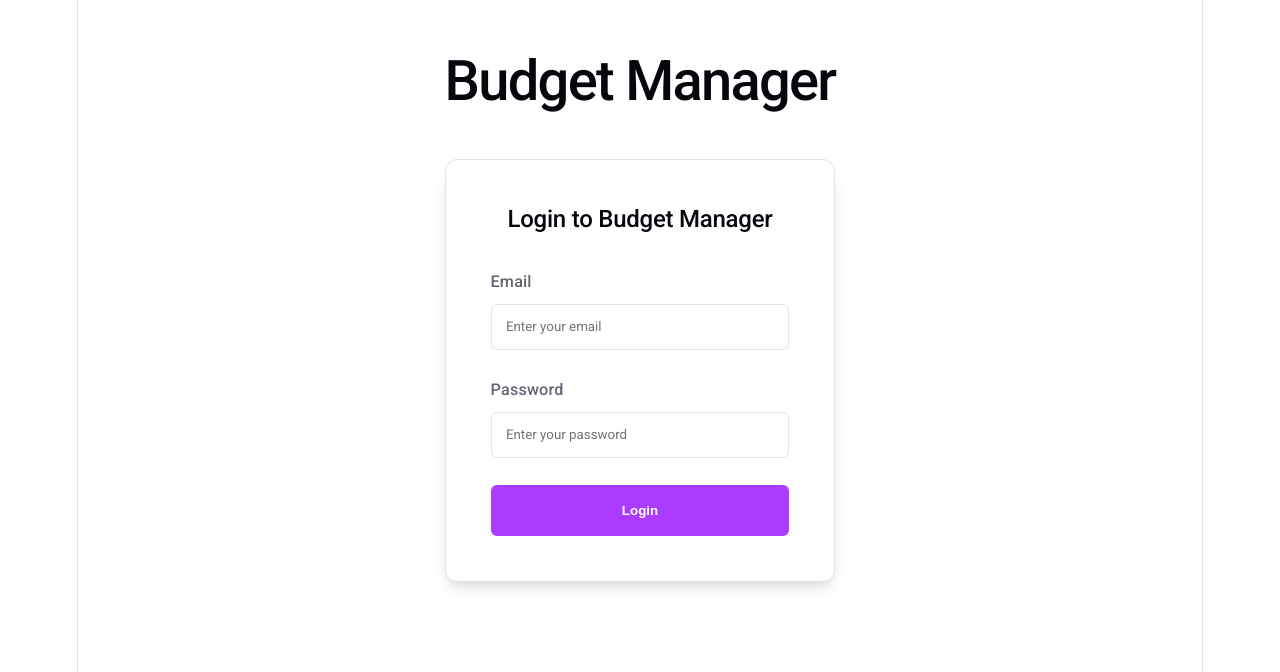
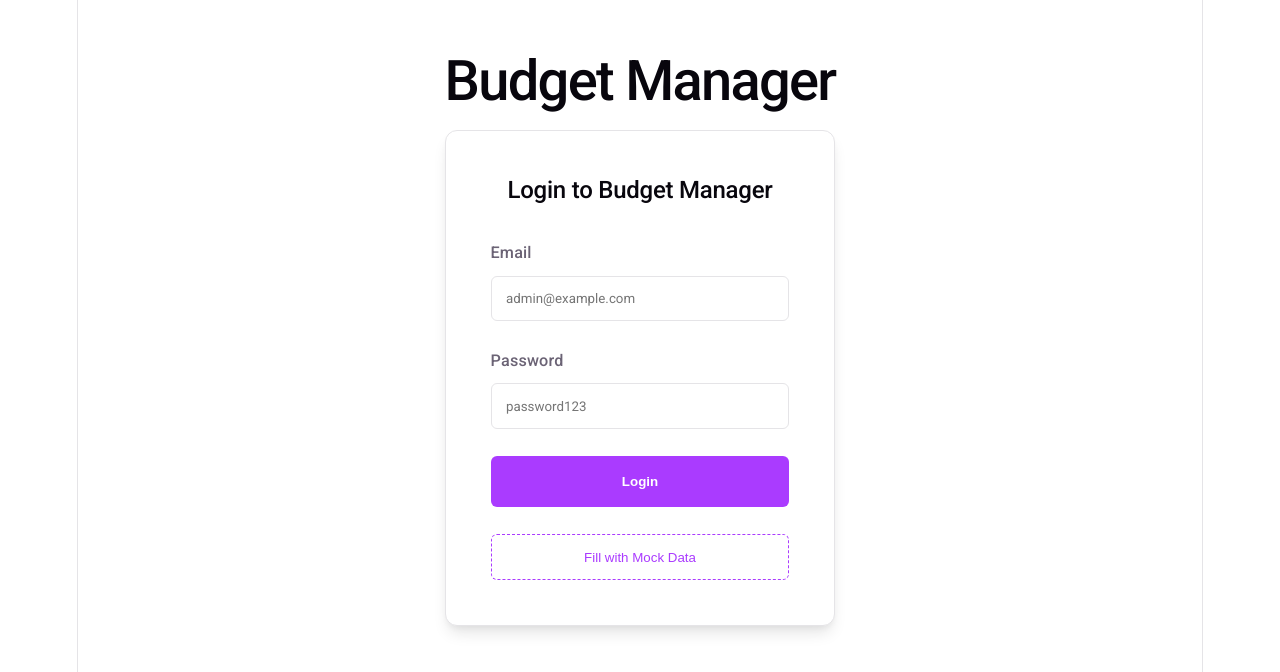
Before and after one commit to lukasmatusiewicz/budget-manager, a React (Vite) app: page /login in a window 1280 px wide. Shown: the top 672 px of the page. Built offline with nearby package versions, Linux system fonts and the light colour scheme.

Commit message:
mock login

```diff
--- a/src/views/Login/Login.css
+++ b/src/views/Login/Login.css
@@ -67,3 +67,18 @@
 .login-button:hover {
   opacity: 0.9;
 }
+
+.mock-data-button {
+  padding: 0.8rem;
+  background: none;
+  border: 1px dashed var(--accent);
+  color: var(--accent);
+  border-radius: 6px;
+  font-weight: 500;
+  cursor: pointer;
+  transition: background-color 0.2s ease;
+}
+
+.mock-data-button:hover {
+  background-color: var(--accent-bg);
+}
--- a/src/views/Login/Login.jsx
+++ b/src/views/Login/Login.jsx
@@ -9,11 +9,18 @@ const Login = ({ onLogin }) => {
 
   const handleSubmit = (e) => {
     e.preventDefault();
-    // Simple mock login logic
-    if (email && password) {
+    // Specific mock login logic
+    if (email === 'admin@example.com' && password === 'password123') {
       onLogin();
       navigate('/');
+    } else {
+      alert('Invalid credentials. Use admin@example.com / password123');
     }
+  };
+
+  const fillMockData = () => {
+    setEmail('admin@example.com');
+    setPassword('password123');
   };
 
   return (
@@ -28,7 +35,7 @@ const Login = ({ onLogin }) => {
               id="email"
               value={email}
               onChange={(e) => setEmail(e.target.value)}
-              placeholder="Enter your email"
+              placeholder="admin@example.com"
               required
             />
           </div>
@@ -39,11 +46,14 @@ const Login = ({ onLogin }) => {
               id="password"
               value={password}
               onChange={(e) => setPassword(e.target.value)}
-              placeholder="Enter your password"
+              placeholder="password123"
               required
             />
           </div>
           <button type="submit" className="login-button">Login</button>
+          <button type="button" onClick={fillMockData} className="mock-data-button">
+            Fill with Mock Data
+          </button>
         </form>
       </div>
     </div>
```
